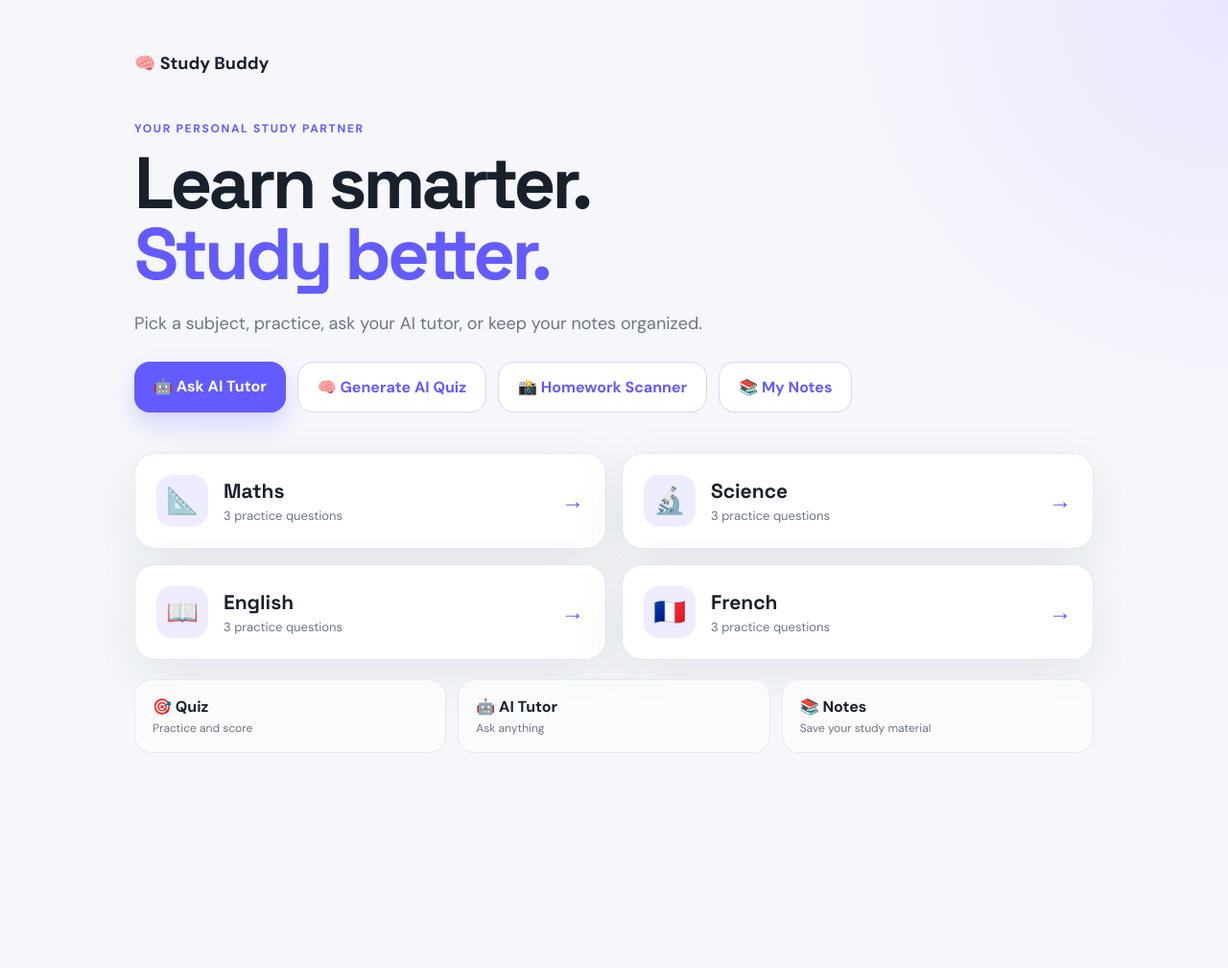
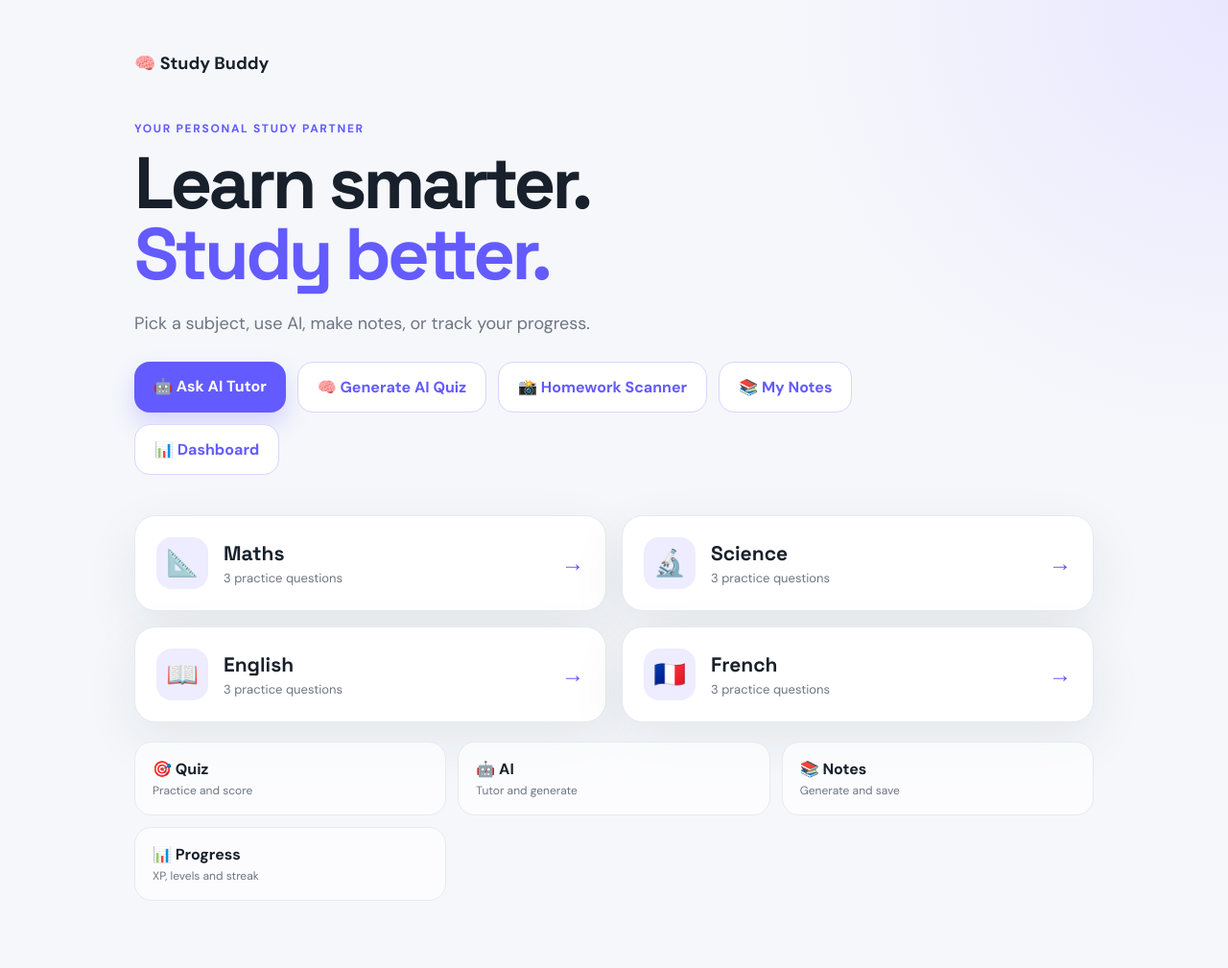
Before and after one commit to chakrabortysambit39-code/study-buddy, a Flask app: page / in a window 1280 px wide. Shown: the whole page at 96% size. Before the commit the page ends 785 px from the top, so only its background shows below. Run offline with Flask 3, Linux system fonts and the light colour scheme.

Commit message:
Add V4 dashboard to homepage

```diff
--- a/templates/index.html
+++ b/templates/index.html
@@ -1,44 +1,5 @@
 <!DOCTYPE html>
-<html lang="en">
-<head>
-    <meta charset="UTF-8">
-    <meta name="viewport" content="width=device-width, initial-scale=1.0">
-    <title>Study Buddy</title>
-    <link rel="stylesheet" href="{{ url_for('static', filename='css/style.css') }}">
-</head>
-<body>
-    <main class="page-shell">
-        <section class="hero">
-            <div class="brand">🧠 Study Buddy</div>
-            <p class="eyebrow">YOUR PERSONAL STUDY PARTNER</p>
-            <h1>Learn smarter.<br><span>Study better.</span></h1>
-            <p class="subtitle">Pick a subject, practice, ask your AI tutor, or keep your notes organized.</p>
-            <div class="hero-actions">
-                <a class="primary-button inline-button" href="{{ url_for('ai_tutor') }}">🤖 Ask AI Tutor</a>
-                <a class="secondary-button" href="{{ url_for('generate_quiz') }}">🧠 Generate AI Quiz</a>
-                <a class="secondary-button" href="{{ url_for('homework') }}">📸 Homework Scanner</a>
-                <a class="secondary-button" href="{{ url_for('notes') }}">📚 My Notes</a>
-            </div>
-        </section>
-
-        <section class="subject-grid">
-            {% for key, subject in subjects.items() %}
-            <a class="subject-card" href="{{ url_for('quiz', subject=key) }}">
-                <div class="subject-icon">{{ subject.emoji }}</div>
-                <div>
-                    <h2>{{ subject.name }}</h2>
-                    <p>3 practice questions</p>
-                </div>
-                <span class="arrow">→</span>
-            </a>
-            {% endfor %}
-        </section>
-
-        <section class="feature-strip">
-            <div><strong>🎯 Quiz</strong><span>Practice and score</span></div>
-            <div><strong>🤖 AI Tutor</strong><span>Ask anything</span></div>
-            <div><strong>📚 Notes</strong><span>Save your study material</span></div>
-        </section>
-    </main>
-</body>
-</html>
+<html lang="en"><head><meta charset="UTF-8"><meta name="viewport" content="width=device-width, initial-scale=1.0"><title>Study Buddy</title><link rel="stylesheet" href="{{ url_for('static', filename='css/style.css') }}"></head>
+<body><main class="page-shell"><section class="hero"><div class="brand">🧠 Study Buddy</div><p class="eyebrow">YOUR PERSONAL STUDY PARTNER</p><h1>Learn smarter.<br><span>Study better.</span></h1><p class="subtitle">Pick a subject, use AI, make notes, or track your progress.</p><div class="hero-actions"><a class="primary-button inline-button" href="{{ url_for('ai_tutor') }}">🤖 Ask AI Tutor</a><a class="secondary-button" href="{{ url_for('generate_quiz') }}">🧠 Generate AI Quiz</a><a class="secondary-button" href="{{ url_for('homework') }}">📸 Homework Scanner</a><a class="secondary-button" href="{{ url_for('notes') }}">📚 My Notes</a><a class="secondary-button" href="{{ url_for('dashboard') }}">📊 Dashboard</a></div></section>
+<section class="subject-grid">{% for key, subject in subjects.items() %}<a class="subject-card" href="{{ url_for('quiz', subject=key) }}"><div class="subject-icon">{{ subject.emoji }}</div><div><h2>{{ subject.name }}</h2><p>3 practice questions</p></div><span class="arrow">→</span></a>{% endfor %}</section>
+<section class="feature-strip"><div><strong>🎯 Quiz</strong><span>Practice and score</span></div><div><strong>🤖 AI</strong><span>Tutor and generate</span></div><div><strong>📚 Notes</strong><span>Generate and save</span></div><div><strong>📊 Progress</strong><span>XP, levels and streak</span></div></section></main></body></html>
```
